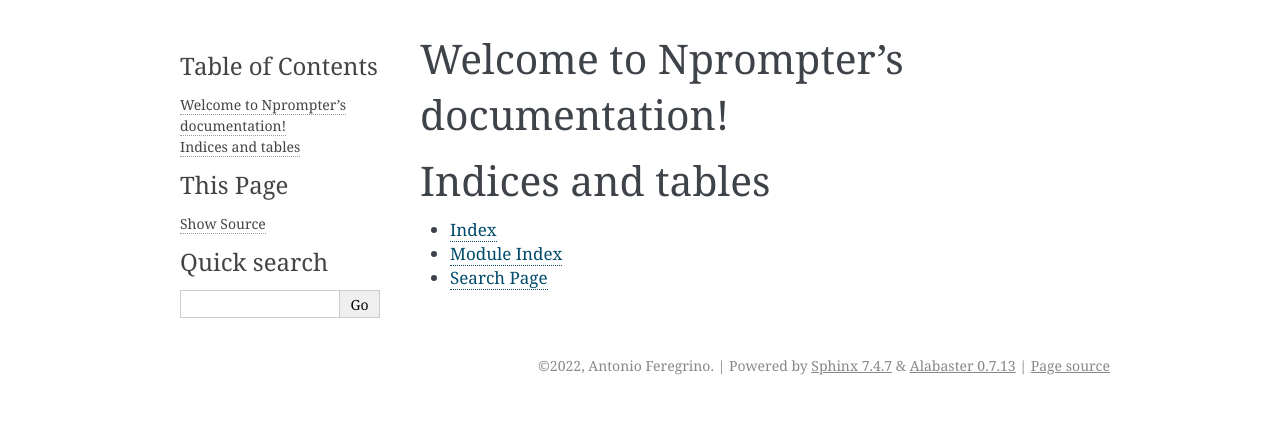
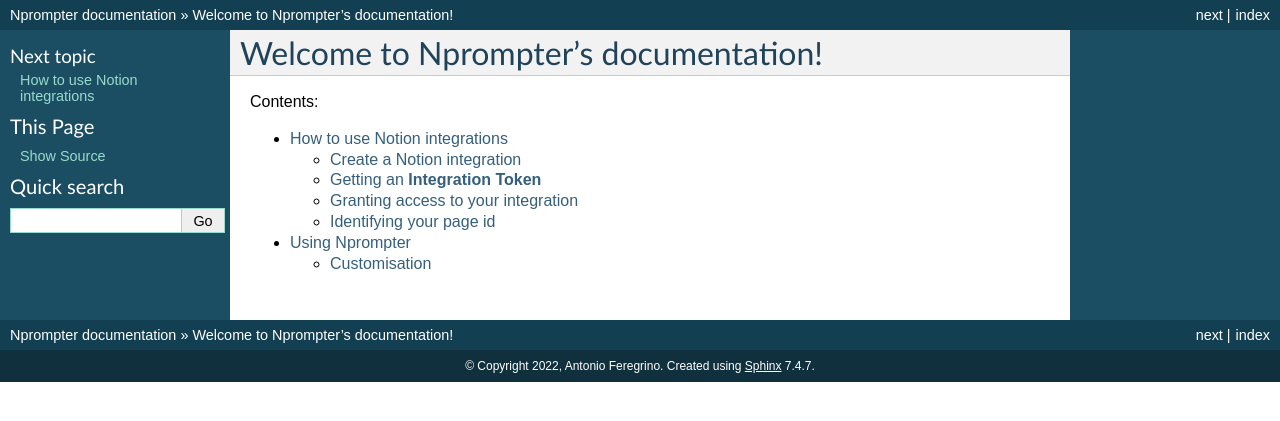
Before and after one commit to fferegrino/nprompter, a Sphinx documentation site: the page built from docs/index.rst, in a window 1280 px wide. Shown: the top 421 px of the page. Built offline with Sphinx 7.4.7, drawn with Linux system fonts in a browser that asks for light colours.

Commit message:
Add documentation

````diff
--- a/docs/conf.py
+++ b/docs/conf.py
@@ -6,22 +6,26 @@
 # -- Project information -----------------------------------------------------
 # https://www.sphinx-doc.org/en/master/usage/configuration.html#project-information
 
-project = 'Nprompter'
-copyright = '2022, Antonio Feregrino'
-author = 'Antonio Feregrino'
+import os
+import sys
+
+project = "Nprompter"
+copyright = "2022, Antonio Feregrino"
+author = "Antonio Feregrino"
 
 # -- General configuration ---------------------------------------------------
 # https://www.sphinx-doc.org/en/master/usage/configuration.html#general-configuration
 
-extensions = []
+extensions = ["myst_parser"]
 
-templates_path = ['_templates']
-exclude_patterns = ['_build', 'Thumbs.db', '.DS_Store']
-
+templates_path = ["_templates"]
+exclude_patterns = ["_build", "Thumbs.db", ".DS_Store"]
 
 
 # -- Options for HTML output -------------------------------------------------
 # https://www.sphinx-doc.org/en/master/usage/configuration.html#options-for-html-output
 
-html_theme = 'alabaster'
-html_static_path = ['_static']
+html_theme = "classic"
+html_static_path = ["_static"]
+
+sys.path.insert(0, os.path.abspath("../nprompter"))
--- a/docs/index.rst
+++ b/docs/index.rst
@@ -10,11 +10,5 @@
    :maxdepth: 2
    :caption: Contents:
 
-
-
-Indices and tables
-==================
-
-* :ref:`genindex`
-* :ref:`modindex`
-* :ref:`search`
+   source/create-integration
+   source/usage
--- /dev/null
+++ b/docs/source/usage.md
@@ -0,0 +1,23 @@
+Using Nprompter
+===============
+
+After installing _nprompter_ and [creating an integration](./create-integration.md), the next step is as easy as running the command `build`:
+
+```shell
+nprompter build [DATABASE ID] (NOTION_API_KEY)
+```
+
+This command will generate a bunch of html files in a folder named `prompter`, just open the `index.html` file inside that browser to start using your teleprompter.
+
+ > Note that you can specify the `NOTION_API_KEY` parameter via a environment variable too, and it is arguably a better alternative.
+
+## Customisation
+
+The build command takes several *optional* parameters that allow for great customisation:
+
+ * `-o [PATH]` / `--output [PATH]`: to specify where the output should be written to. Defaults to *"./prompter"*.
+ * `-f [STRING]` / `--filter [STRING]`: Nprompter fetches data from a Notion database filtering by properties and specific values, use this to specify which property to filter by. Defaults to *"Status"*.
+ * `-v [STRING]` / `--value [STRING]`: Nprompter fetches data from a Notion database filtering by properties and specific values, use this to specify which value to search for. Defaults to *"Ready"*.
+ * `-c [PATH]` / `--config [PATH]`: Specifies the location of a configuration file. Defaults to *None*.
+ * `-s [PATH]` / `--extra-css [PATH]`: Specifies the location of an additional CSS file to further customize the teleprompter's appereance. Defaults to *None*.
+ * `--download/--no-download`: A flag that specifies whether to download information from _Notion_ or simply regenerate the styles that accompany the teleprompter. Defaults to *--download*.
--- a/pyproject.toml
+++ b/pyproject.toml
@@ -24,6 +24,7 @@
 isort = "^5.10.1"
 pyproject-flake8 = "^0.0.1-alpha.4"
 pytest = "^7.1.3"
+myst-parser = "^0.18.1"
 
 [tool.black]
 line-length = 120
````
Also changed, not shown: docs/source/create-integration.md (renamed from create-integration.md), 1 other file.
